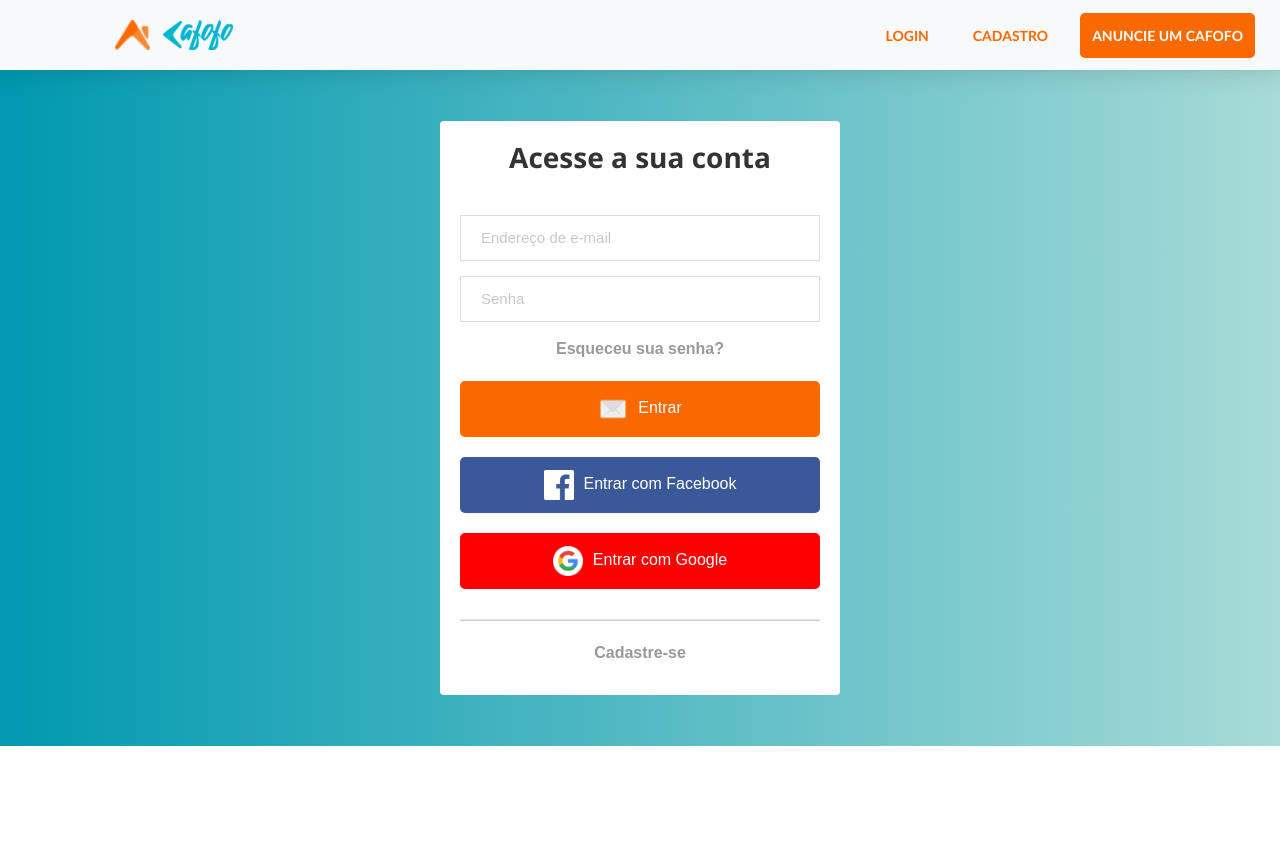
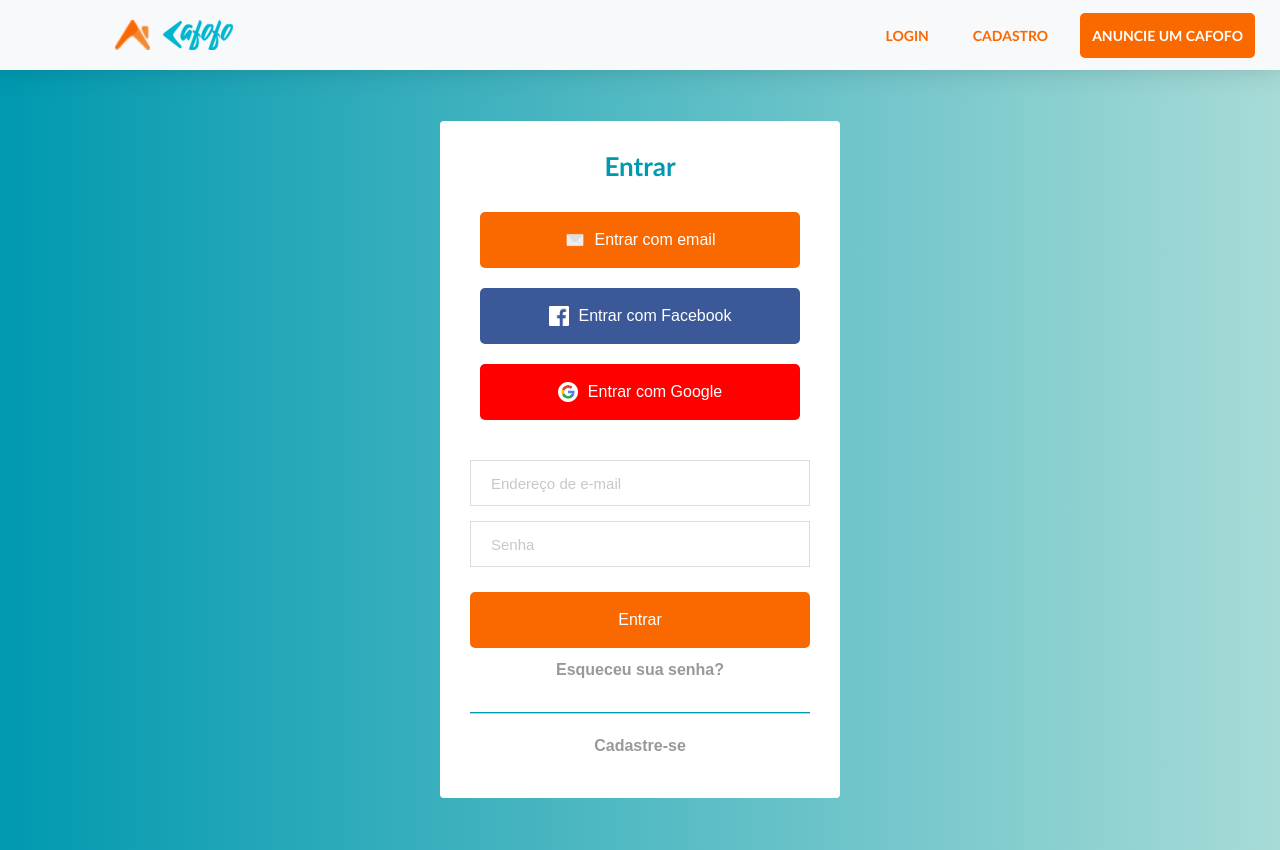
Before and after one commit to desenho-2019/WebAPP, a React (Create React App) app in the folder cafofo/: page /login in a window 1280 px wide. Before the commit the page ends 800 px from the top, so only its background shows below. Built offline with nearby package versions, Linux system fonts and the light colour scheme.

Commit message:
Fixing SignIn page

```diff
--- a/cafofo/src/components/common/button/style.js
+++ b/cafofo/src/components/common/button/style.js
@@ -2,13 +2,12 @@ export const content = {
   flexDirection: 'row',
   alignItems: 'center',
   justifyContent: 'center',
-  alignItems: 'center',
   backgroundColor: '#fa6900',
 }
 
 export const image = {
-  height: '30px',
-  width: '30px',
+  height: '20px',
+  width: '20px',
   marginBottom: '10px',
 }
 
--- a/cafofo/src/factory/button/index.js
+++ b/cafofo/src/factory/button/index.js
@@ -21,7 +21,7 @@ class ButtonFactory {
             case 'email':
                 return <Button
                     icon={email}
-                    text={"Entrar"}
+                    text={"Entrar com email"}
                     backColor={'#fa6900'}
                     type={"submit"}
                 />
--- a/cafofo/src/pages/login/index.js
+++ b/cafofo/src/pages/login/index.js
@@ -33,7 +33,13 @@ export default class Login extends Component {
         return (
             <Container>
                 <Form onSubmit={this.handleSubmit}>
-                <h1>Acesse a sua conta</h1>
+                <h1>Entrar</h1>
+                <div id="button-factory">
+                    {ButtonFactory.factoryMethod('email')}
+                    {ButtonFactory.factoryMethod('facebook')}
+                    {ButtonFactory.factoryMethod('google')}
+                </div>
+
                 <input
                     type="email"
                     placeholder="Endereço de e-mail"
@@ -44,10 +50,8 @@ export default class Login extends Component {
                     placeholder="Senha"
                     onChange={e => this.setState({ password: e.target.value })}
                 />
+                <button type="submit">Entrar</button>
                 <Link to="/esqueci-a-senha">Esqueceu sua senha?</Link>
-                {ButtonFactory.factoryMethod('email')}
-                {ButtonFactory.factoryMethod('facebook')}
-                {ButtonFactory.factoryMethod('google')}
 
                 <hr />
                 <Link to="/cadastro">Cadastre-se</Link>
--- a/cafofo/src/pages/login/styles.js
+++ b/cafofo/src/pages/login/styles.js
@@ -11,7 +11,7 @@ export const Container = styled.div`
 export const Form = styled.form`
   width: 400px;
   background: #fff;
-  padding: 20px;
+  padding: 30px;
   margin: 4%;
   margin-top: 4%;
   display: flex;
@@ -35,6 +35,9 @@ export const Form = styled.form`
       color: #999;
     }
   }
+  input:focus {
+    border: 1px solid #0099B0;
+  }
   button {
     color: #fff;
     font-size: 16px;
@@ -45,10 +48,17 @@ export const Form = styled.form`
     width: 100%;
     margin: 10px;
   }
+  button:hover {
+    color: #fff;
+    background-color: #f38633;
+    transition-duration: 0.3s;
+    transform: scale(1.002);
+    border-color: #f38633;
+  }
   hr {
     margin-top: 20px;
     margin-bottom: 20px;
-    border: 1;
+    border-color: #0099B0;
     border-bottom: 1px solid #cdcdcd;
     width: 100%;
   }
@@ -59,9 +69,19 @@ export const Form = styled.form`
     text-decoration: none;
     margin-bottom: 10px;
   }
+  a:hover {
+    color: #0099B0;
+  }
   h1 {
-    font-size: 28px;
+    font-size: 26px;
+    font-family: 'Trebuchet MS', Arial, sans-serif;
     font-weight: bold;
-    margin-bottom: 40px;
+    margin-bottom: 20px;
+    text-align: center;
+    color: #0099B0;
+  }
+  #button-factory {
+    margin-bottom: 30px;
+    margin-right: 20px;
   }
 `
--- a/cafofo/src/pages/userRegister/styles.js
+++ b/cafofo/src/pages/userRegister/styles.js
@@ -60,26 +60,29 @@ export const Form = styled.form`
     padding-top: 8px;
   }
   button {
-    color: #fa6900;
+    color: #FFF;
+    font-weight: bold;
     font-size: 16px;
-    background-color: #fff;
+    background-color: #fa6900;
     height: 56px;
     border: 2px solid #fa6900;
     border-radius: 5px;
-    width: 100%;
+    width: 30%;
+    margin-left: 70%;
+
   }
   button:hover {
     color: #fff;
-    background: #fa6900;
+    background-color: #f38633;
     transition-duration: 0.3s;
     transform: scale(1.002);
+    border-color: #f38633;
   }
   hr {
     margin: 20px 0;
-    margin-left: 40%;
     border-color: #0099B0;
     border-bottom: 1px solid #cdcdcd;
-    width: 20%;
+    width: 100%;
   }
   a {
     font-size: 16px;
@@ -88,7 +91,7 @@ export const Form = styled.form`
     text-decoration: none;
     margin-bottom: 10px;
     text-align: center;
-    float: right;
+    margin-left: 33%;
   }
   a:hover {
     color: #0099B0;
```
